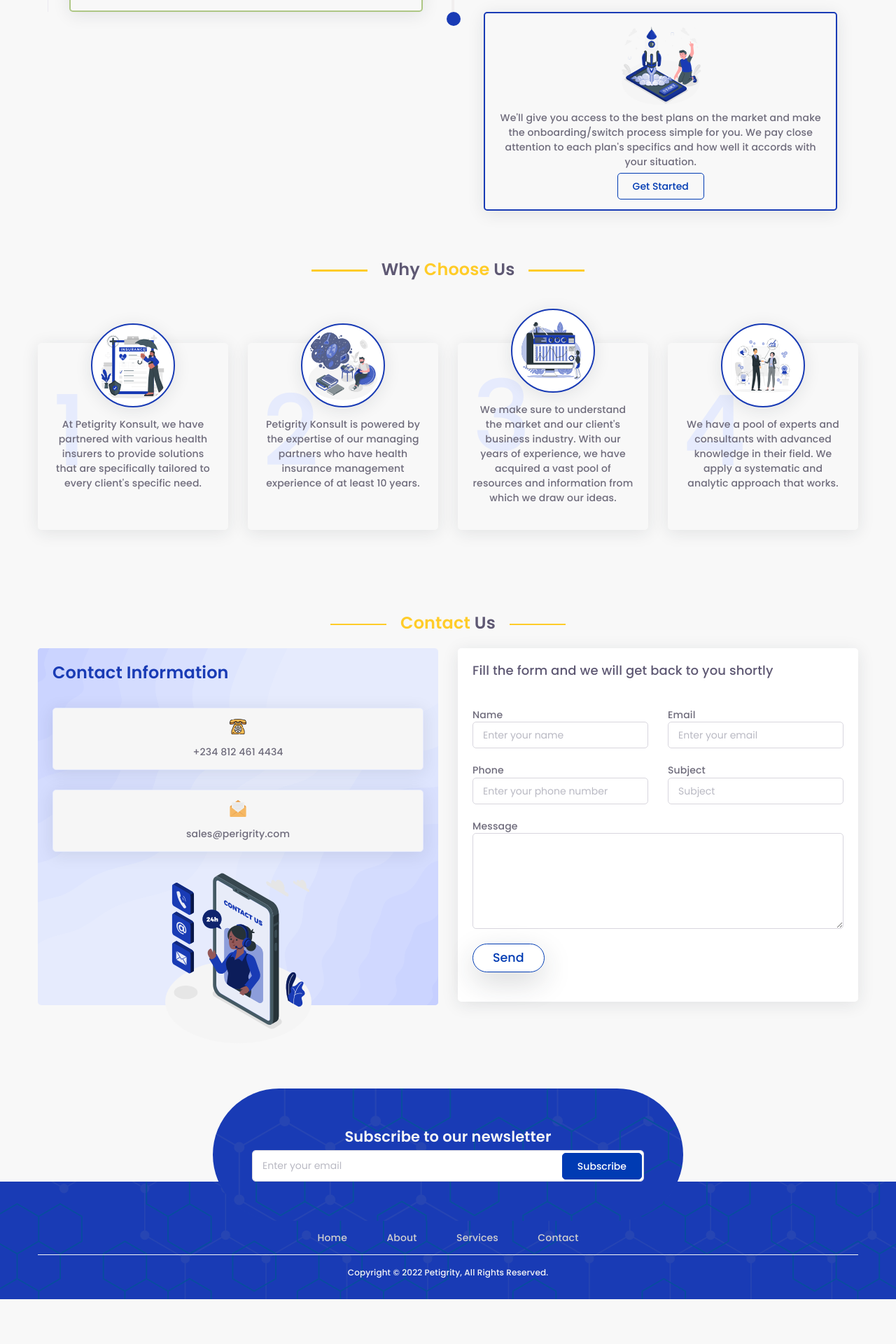
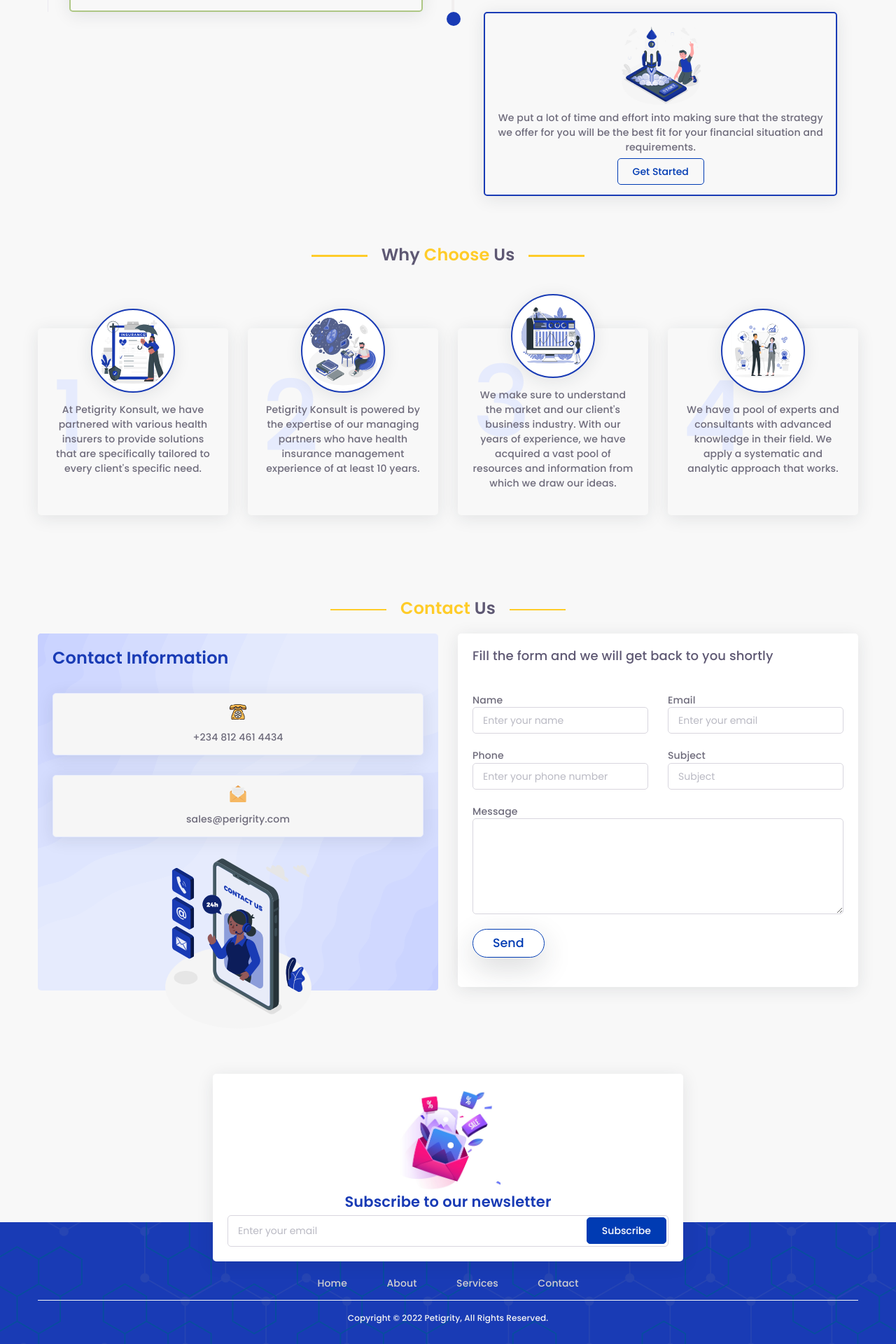
Before and after one commit to Abiodun-Samuel/petigrity-frontend, a Vue app: page / in a window 1280 px wide. Shown: the part 2771-4691 px from the top of the page at 70% size. Before the commit the page ends 4627 px from the top, so only its background shows below. Built offline with nearby package versions, Linux system fonts and the light colour scheme; no server answers; what secure-ls would draw is missing.

Commit message:
edit newsletter design

```diff
--- a/src/components/home/HowitworksSection.vue
+++ b/src/components/home/HowitworksSection.vue
@@ -65,10 +65,9 @@
                     width="120"
                   />
                   <p>
-                    We'll give you access to the best plans on the market and
-                    make the onboarding/switch process simple for you. We pay
-                    close attention to each plan's specifics and how well it
-                    accords with your situation.
+                    We put a lot of time and effort into making sure that the
+                    strategy we offer for you will be the best fit for your
+                    financial situation and requirements.
                   </p>
                   <button class="btn btn-outline-primary">Get Started</button>
                 </div>
--- a/src/components/home/NewletterSection.vue
+++ b/src/components/home/NewletterSection.vue
@@ -2,8 +2,15 @@
   <div class="container">
     <div class="row d-flex justify-content-center">
       <div class="col-lg-7">
-        <div class="newsletter rounded-pill  p-lg-5 p-3 text-center">
-          <h3 class="fw-bolder text-light">Subscribe to our newsletter</h3>
+        <div class="newsletter rounded shadow p-2 text-center">
+          <img
+            loading="lazy"
+            src="../../assets/images/img/newsletter-img.jpg"
+            alt="newsletter image"
+            class="img-fluid"
+            width="150"
+          />
+          <h3 class="fw-bolder text-primary">Subscribe to our newsletter</h3>
           <div class="form-row">
             <div class="newsletter__input">
               <input
@@ -30,7 +37,8 @@
   /* background: url("../../assets/images/bg/newsletter-bg.jpg"),
   rgba(0, 0, 0, 0.5);
   background-blend-mode: overlay; */
-  background: url("../../assets/images/bg/footer-bg.svg") no-repeat;
+  /* background: url("../../assets/images/bg/footer-bg.svg") no-repeat; */
+  background: white;
   margin-bottom: -4rem;
   z-index: 2;
 }
--- a/src/layouts/home/FooterComponent.vue
+++ b/src/layouts/home/FooterComponent.vue
@@ -46,7 +46,7 @@
   background: url("../../assets/images/bg/footer-bg.svg") no-repeat;
   background-position: center;
   background-size: cover;
-  padding: 5rem 0 2rem 0;
+  padding: 5.5rem 0 2rem 0;
 }
 .quick__links {
   position: relative;
```
Also changed, not shown: src/assets/images/img/newsletter-img.jpg (added).
